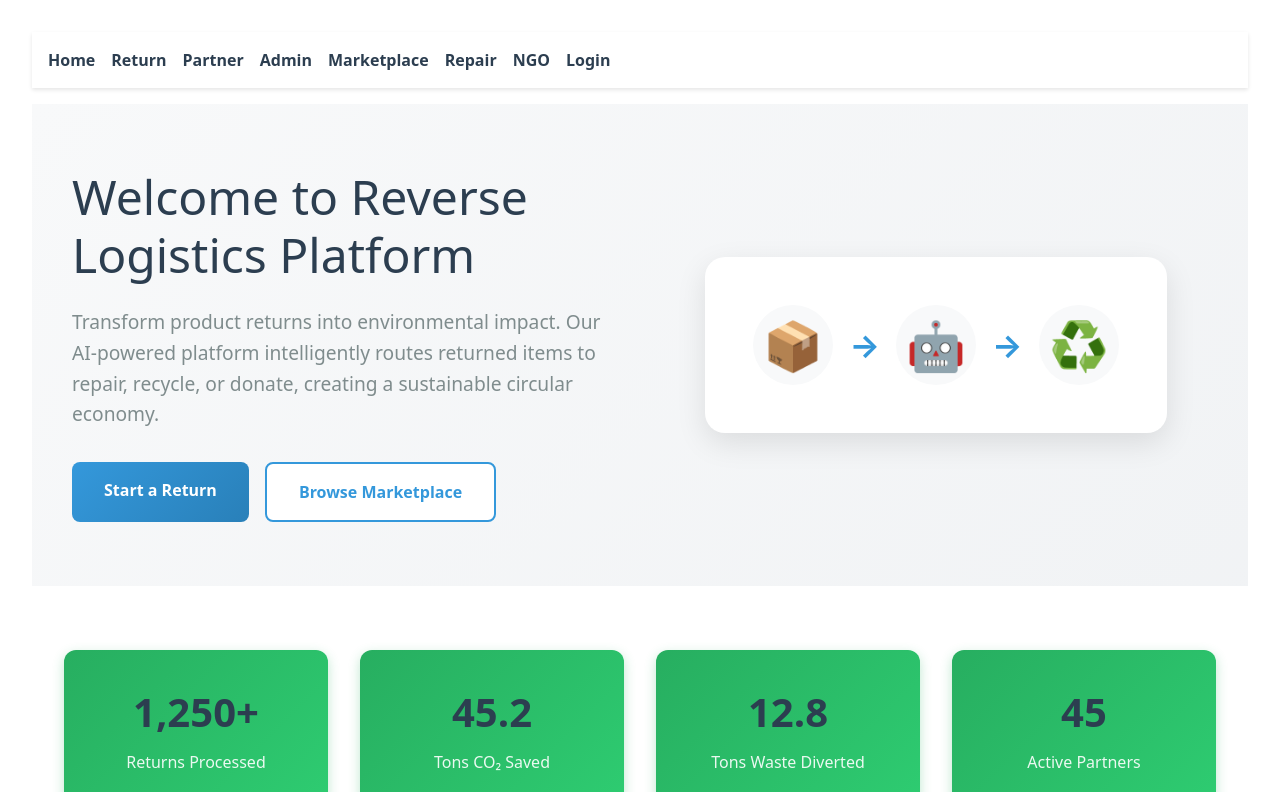
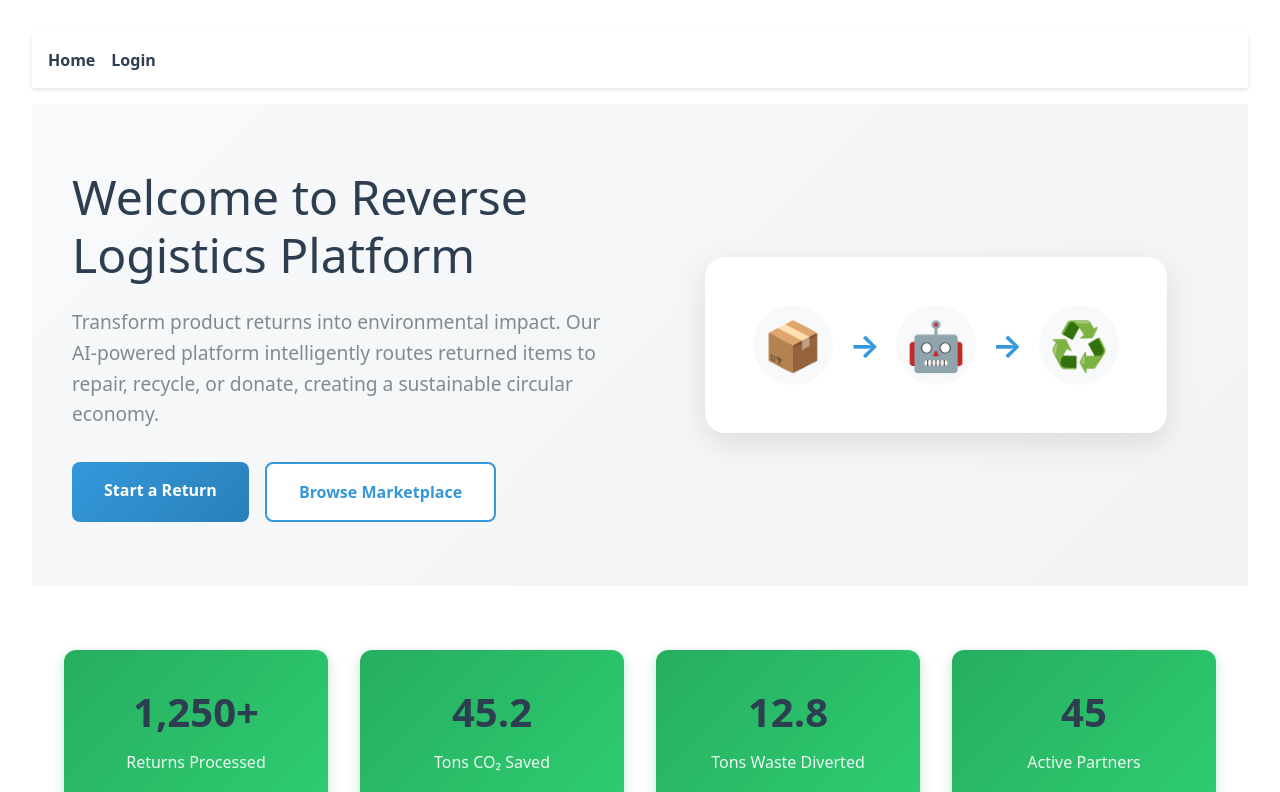
Before and after one commit to Pranavi1110/reClaimAI, a React (Vite) app in the folder client/: page / in a window 1280 px wide. Shown: the top 792 px of the page. Built offline with nearby package versions, Linux system fonts and the light colour scheme.

Commit message:
login updated

```diff
--- a/client/src/App.jsx
+++ b/client/src/App.jsx
@@ -58,66 +58,7 @@ function App() {
         >
           Home
         </Link>
-        <Link
-          to="/return"
-          style={{
-            textDecoration: "none",
-            color: "#2c3e50",
-            fontWeight: "600",
-          }}
-        >
-          Return
-        </Link>
-        <Link
-          to="/partner"
-          style={{
-            textDecoration: "none",
-            color: "#2c3e50",
-            fontWeight: "600",
-          }}
-        >
-          Partner
-        </Link>
-        <Link
-          to="/admin"
-          style={{
-            textDecoration: "none",
-            color: "#2c3e50",
-            fontWeight: "600",
-          }}
-        >
-          Admin
-        </Link>
-        <Link
-          to="/marketplace"
-          style={{
-            textDecoration: "none",
-            color: "#2c3e50",
-            fontWeight: "600",
-          }}
-        >
-          Marketplace
-        </Link>
-        <Link
-          to="/repair"
-          style={{
-            textDecoration: "none",
-            color: "#2c3e50",
-            fontWeight: "600",
-          }}
-        >
-          Repair
-        </Link>
-        <Link
-          to="/ngo"
-          style={{
-            textDecoration: "none",
-            color: "#2c3e50",
-            fontWeight: "600",
-          }}
-        >
-          NGO
-        </Link>
+
 
         {isLoggedIn ? (
           <button
```
